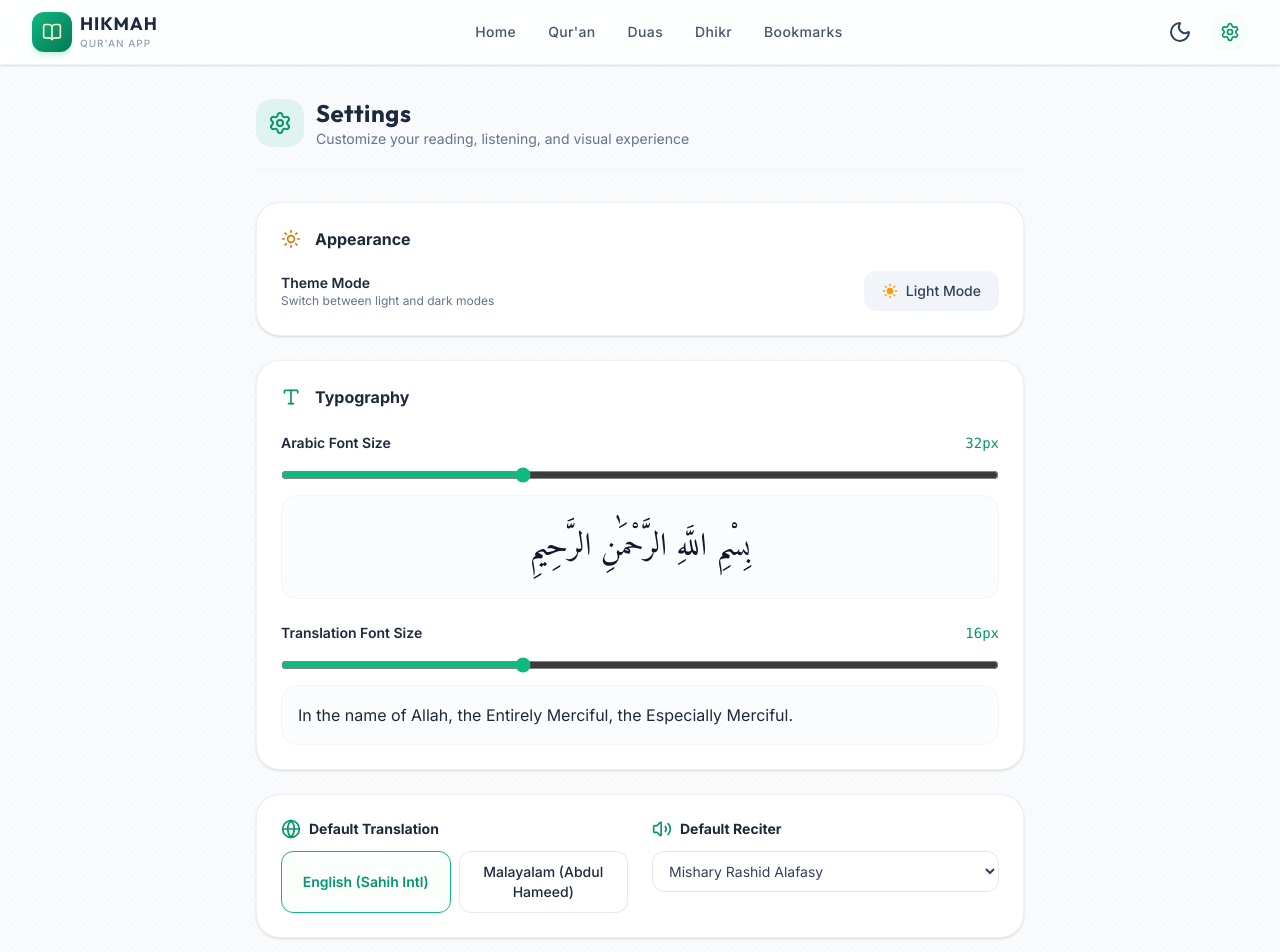
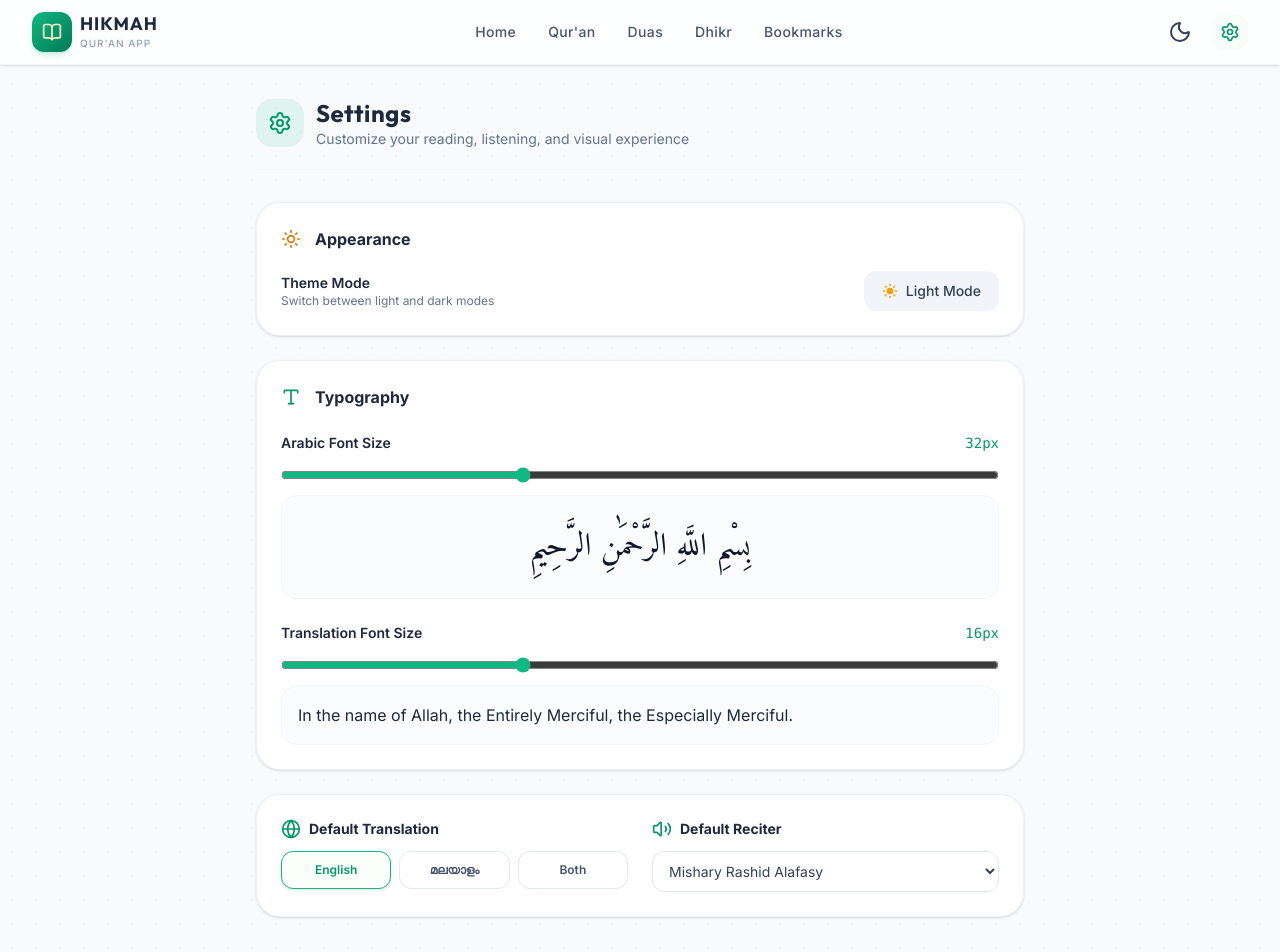
Before and after one commit to HikmahIslam/hikmah, a React (Vite) app: page /settings in a window 1280 px wide. Shown: the top 952 px of the page. Built offline with nearby package versions, Linux system fonts and the light colour scheme; a web font is replaced by a local one.

Commit message:
feat: add quick Malayalam translation toggle pills (EN, Malayalam, Both) to reader toolbar and settings

```diff
--- a/src/pages/Settings.jsx
+++ b/src/pages/Settings.jsx
@@ -125,26 +125,36 @@ export const Settings = () => {
                 <Globe className="w-5 h-5 text-brand-emerald-600 dark:text-brand-emerald-400" />
                 <label className="text-sm font-bold">Default Translation</label>
               </div>
-              <div className="grid grid-cols-2 gap-2">
+              <div className="grid grid-cols-3 gap-2">
                 <button
                   onClick={() => updateSetting('defaultLanguage', 'en')}
-                  className={`py-2.5 rounded-xl border text-sm font-medium transition-all ${
+                  className={`py-2.5 px-2 rounded-xl border text-xs font-semibold transition-all ${
                     settings.defaultLanguage === 'en'
-                      ? 'border-brand-emerald-500 bg-brand-emerald-50/30 text-brand-emerald-600 dark:bg-brand-emerald-950/20 dark:text-brand-emerald-400 font-semibold'
-                      : 'border-slate-200 dark:border-slate-800 hover:bg-slate-50 dark:hover:bg-slate-900'
+                      ? 'border-brand-emerald-500 bg-brand-emerald-50/30 text-brand-emerald-600 dark:bg-brand-emerald-950/20 dark:text-brand-emerald-400 font-bold shadow-sm'
+                      : 'border-slate-200 dark:border-slate-800 hover:bg-slate-50 dark:hover:bg-slate-900 text-slate-600 dark:text-slate-400'
                   }`}
                 >
-                  English (Sahih Intl)
+                  English
                 </button>
                 <button
                   onClick={() => updateSetting('defaultLanguage', 'ml')}
-                  className={`py-2.5 rounded-xl border text-sm font-medium transition-all ${
+                  className={`py-2.5 px-2 rounded-xl border text-xs font-semibold transition-all ${
                     settings.defaultLanguage === 'ml'
-                      ? 'border-brand-emerald-500 bg-brand-emerald-50/30 text-brand-emerald-600 dark:bg-brand-emerald-950/20 dark:text-brand-emerald-400 font-semibold'
-                      : 'border-slate-200 dark:border-slate-800 hover:bg-slate-50 dark:hover:bg-slate-900'
+                      ? 'border-brand-emerald-500 bg-brand-emerald-50/30 text-brand-emerald-600 dark:bg-brand-emerald-950/20 dark:text-brand-emerald-400 font-bold shadow-sm'
+                      : 'border-slate-200 dark:border-slate-800 hover:bg-slate-50 dark:hover:bg-slate-900 text-slate-600 dark:text-slate-400'
                   }`}
                 >
-                  Malayalam (Abdul Hameed)
+                  മലയാളം
+                </button>
+                <button
+                  onClick={() => updateSetting('defaultLanguage', 'both')}
+                  className={`py-2.5 px-2 rounded-xl border text-xs font-semibold transition-all ${
+                    settings.defaultLanguage === 'both'
+                      ? 'border-brand-emerald-500 bg-brand-emerald-50/30 text-brand-emerald-600 dark:bg-brand-emerald-950/20 dark:text-brand-emerald-400 font-bold shadow-sm'
+                      : 'border-slate-200 dark:border-slate-800 hover:bg-slate-50 dark:hover:bg-slate-900 text-slate-600 dark:text-slate-400'
+                  }`}
+                >
+                  Both
                 </button>
               </div>
             </div>
--- a/src/pages/SurahDetails.jsx
+++ b/src/pages/SurahDetails.jsx
@@ -167,6 +167,40 @@ export const SurahDetails = () => {
             >
               <LayoutList className="w-4 h-4" />
               Cards
+            </button>
+          </div>
+
+          {/* Translation Language Selector Pill */}
+          <div className="flex items-center bg-slate-100 dark:bg-slate-900 p-1 rounded-2xl border border-slate-200/50 dark:border-slate-800">
+            <button
+              onClick={() => updateSetting('defaultLanguage', 'en')}
+              className={`px-2.5 py-1.5 rounded-xl text-xs font-semibold transition-all ${
+                settings.defaultLanguage === 'en'
+                  ? 'bg-white dark:bg-slate-800 text-brand-emerald-600 dark:text-brand-emerald-400 shadow-sm font-bold'
+                  : 'text-slate-500 hover:text-slate-800 dark:hover:text-slate-200'
+              }`}
+            >
+              EN
+            </button>
+            <button
+              onClick={() => updateSetting('defaultLanguage', 'ml')}
+              className={`px-2.5 py-1.5 rounded-xl text-xs font-semibold transition-all ${
+                settings.defaultLanguage === 'ml'
+                  ? 'bg-white dark:bg-slate-800 text-brand-emerald-600 dark:text-brand-emerald-400 shadow-sm font-bold'
+                  : 'text-slate-500 hover:text-slate-800 dark:hover:text-slate-200'
+              }`}
+            >
+              മലയാളം
+            </button>
+            <button
+              onClick={() => updateSetting('defaultLanguage', 'both')}
+              className={`px-2.5 py-1.5 rounded-xl text-xs font-semibold transition-all ${
+                settings.defaultLanguage === 'both'
+                  ? 'bg-white dark:bg-slate-800 text-brand-emerald-600 dark:text-brand-emerald-400 shadow-sm font-bold'
+                  : 'text-slate-500 hover:text-slate-800 dark:hover:text-slate-200'
+              }`}
+            >
+              Both
             </button>
           </div>
 
```
